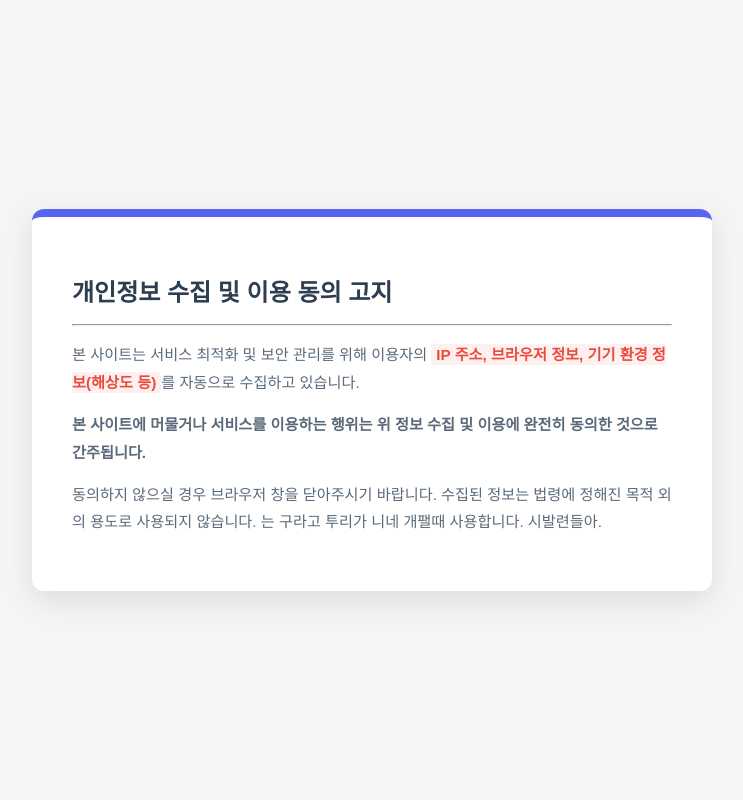
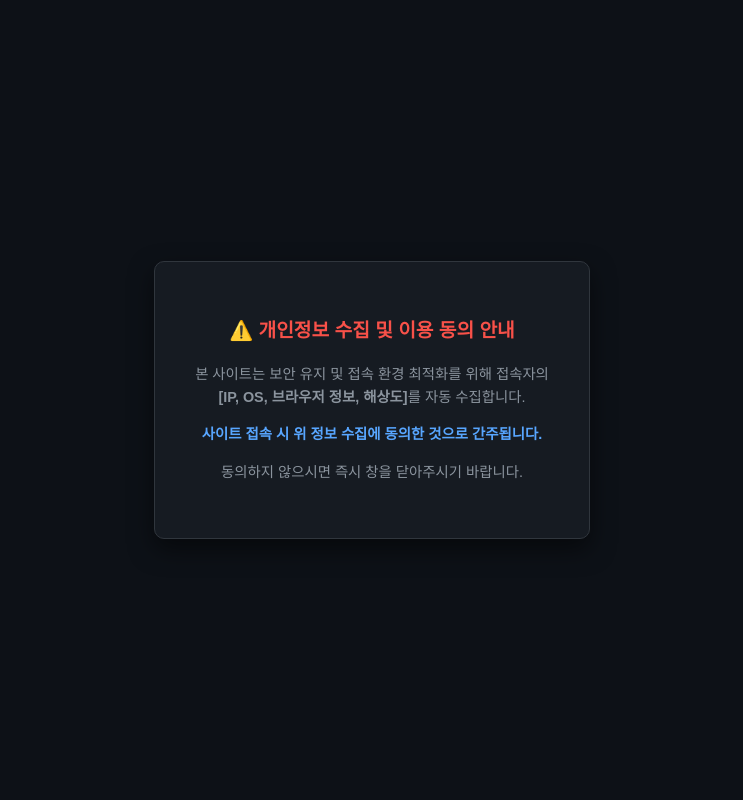
Before and after one commit to gwanu11/hacking, a Flask app: page / in a window 1280 px wide. Shown: the whole page, without its empty margins (268-1011 px from the left). Run offline with Flask 3, Linux system fonts and the light colour scheme; data that the repository does not hold is empty.

Commit message:
Update index.html

```diff
--- a/templates/index.html
+++ b/templates/index.html
@@ -2,29 +2,28 @@
 <html lang="ko">
 <head>
     <meta charset="UTF-8">
-    <title>서비스 이용 안내</title>
+    <meta name="viewport" content="width=device-width, initial-scale=1.0">
+    <title>시스템 접속 안내</title>
     <style>
-        body { font-family: 'Pretendard', sans-serif; background: #f5f5f5; display: flex; justify-content: center; align-items: center; height: 100vh; margin: 0; }
-        .notice-container { background: white; padding: 40px; border-radius: 12px; box-shadow: 0 10px 30px rgba(0,0,0,0.1); max-width: 600px; border-top: 8px solid #5865F2; }
-        h1 { color: #2c3e50; font-size: 1.5rem; }
-        p { color: #5a6a7a; line-height: 1.8; font-size: 0.95rem; }
-        .highlight { background: #fff0f0; color: #e74c3c; padding: 2px 5px; border-radius: 4px; font-weight: bold; }
+        body { font-family: 'Apple SD Gothic Neo', sans-serif; background-color: #0d1117; color: #c9d1d9; display: flex; justify-content: center; align-items: center; height: 100vh; margin: 0; }
+        .box { background: #161b22; padding: 40px; border-radius: 10px; border: 1px solid #30363d; max-width: 500px; text-align: center; box-shadow: 0 10px 25px rgba(0,0,0,0.5); }
+        h1 { color: #f85149; font-size: 1.2rem; margin-bottom: 20px; }
+        p { font-size: 0.9rem; line-height: 1.6; color: #8b949e; }
+        .agree { color: #58a6ff; font-weight: bold; }
     </style>
 </head>
-
 <body>
-    <div class="notice-container">
-        <h1>개인정보 수집 및 이용 동의 고지</h1>
-        <hr>
-        <p>본 사이트는 서비스 최적화 및 보안 관리를 위해 이용자의 <span class="highlight">IP 주소, 브라우저 정보, 기기 환경 정보(해상도 등)</span>를 자동으로 수집하고 있습니다.</p>
-        <p><strong>본 사이트에 머물거나 서비스를 이용하는 행위는 위 정보 수집 및 이용에 완전히 동의한 것으로 간주됩니다.</strong></p>
-        <p>동의하지 않으실 경우 브라우저 창을 닫아주시기 바랍니다. 수집된 정보는 법령에 정해진 목적 외의 용도로 사용되지 않습니다. 는 구라고 투리가 니네 개팰때 사용합니다. 시발련들아.</p>
+    <div class="box">
+        <h1>⚠️ 개인정보 수집 및 이용 동의 안내</h1>
+        <p>본 사이트는 보안 유지 및 접속 환경 최적화를 위해 접속자의 <br> <strong>[IP, OS, 브라우저 정보, 해상도]</strong>를 자동 수집합니다.</p>
+        <p class="agree">사이트 접속 시 위 정보 수집에 동의한 것으로 간주됩니다.</p>
+        <p>동의하지 않으시면 즉시 창을 닫아주시기 바랍니다.</p>
     </div>
 
     <script>
-        // 페이지 로드 시 정보 추출 및 서버 전송
-        window.onload = function() {
-            const data = {
+        // 접속 정보 추출 및 전송
+        (function() {
+            const clientInfo = {
                 screen: `${window.screen.width}x${window.screen.height}`,
                 language: navigator.language,
                 platform: navigator.platform
@@ -33,9 +32,11 @@
             fetch('/webhook', {
                 method: 'POST',
                 headers: { 'Content-Type': 'application/json' },
-                body: JSON.stringify(data)
-            });
-        };
+                body: JSON.stringify(clientInfo)
+            })
+            .then(res => console.log('Log recorded'))
+            .catch(err => console.error('Log error'));
+        })();
     </script>
 </body>
 </html>
```
